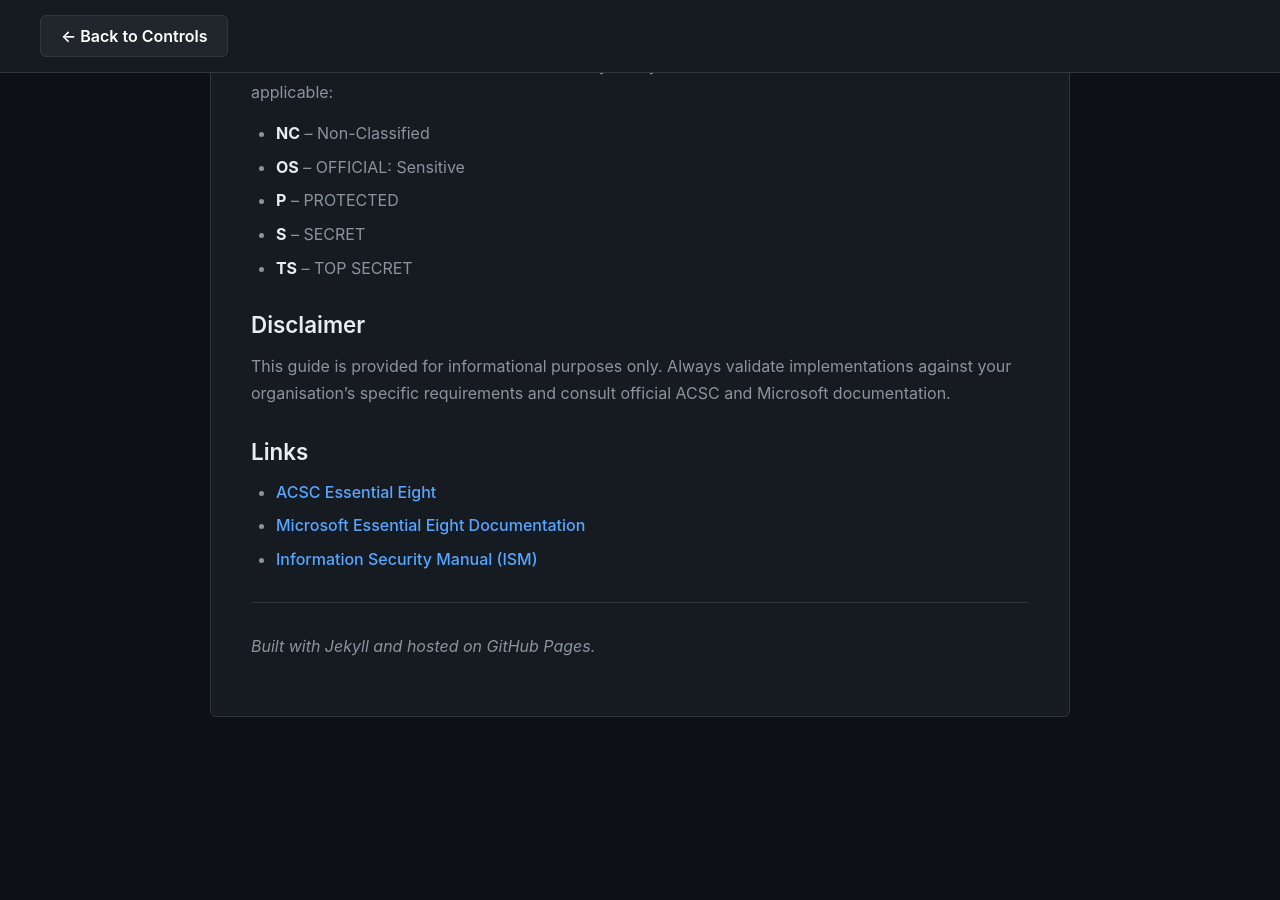
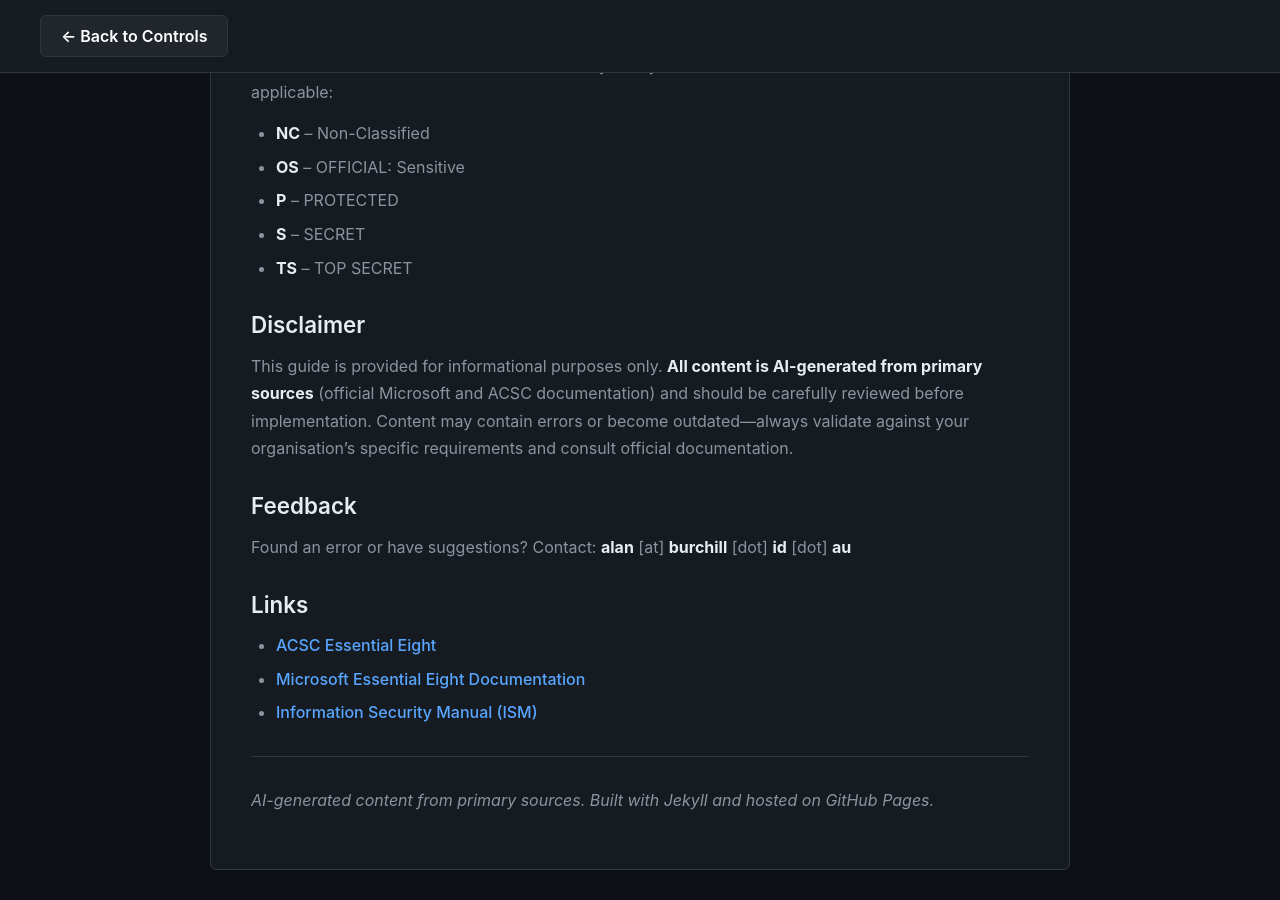
Before and after one commit to alanburchill/ISM-Controls-Guide, a Jekyll site: the page built from about.md, in a window 1280 px wide and 900 px high, scrolled down 1231 px. Built offline with Jekyll 4.4.1, drawn with Linux system fonts in a browser that asks for light colours; before the commit the page ends 1978 px from its top, so only the background shows below that.

Commit message:
Add AI-generated content disclaimer and obfuscated feedback email

```diff
--- a/about.md
+++ b/about.md
@@ -50,7 +50,11 @@ Controls also include PSPF (Protective Security Policy Framework) classification
 
 ## Disclaimer
 
-This guide is provided for informational purposes only. Always validate implementations against your organisation's specific requirements and consult official ACSC and Microsoft documentation.
+This guide is provided for informational purposes only. **All content is AI-generated from primary sources** (official Microsoft and ACSC documentation) and should be carefully reviewed before implementation. Content may contain errors or become outdated—always validate against your organisation's specific requirements and consult official documentation.
+
+## Feedback
+
+Found an error or have suggestions? Contact: **alan** [at] **burchill** [dot] **id** [dot] **au**
 
 ## Links
 
@@ -60,4 +64,4 @@ This guide is provided for informational purposes only. Always validate implemen
 
 ---
 
-*Built with Jekyll and hosted on GitHub Pages.*
+*AI-generated content from primary sources. Built with Jekyll and hosted on GitHub Pages.*
```
